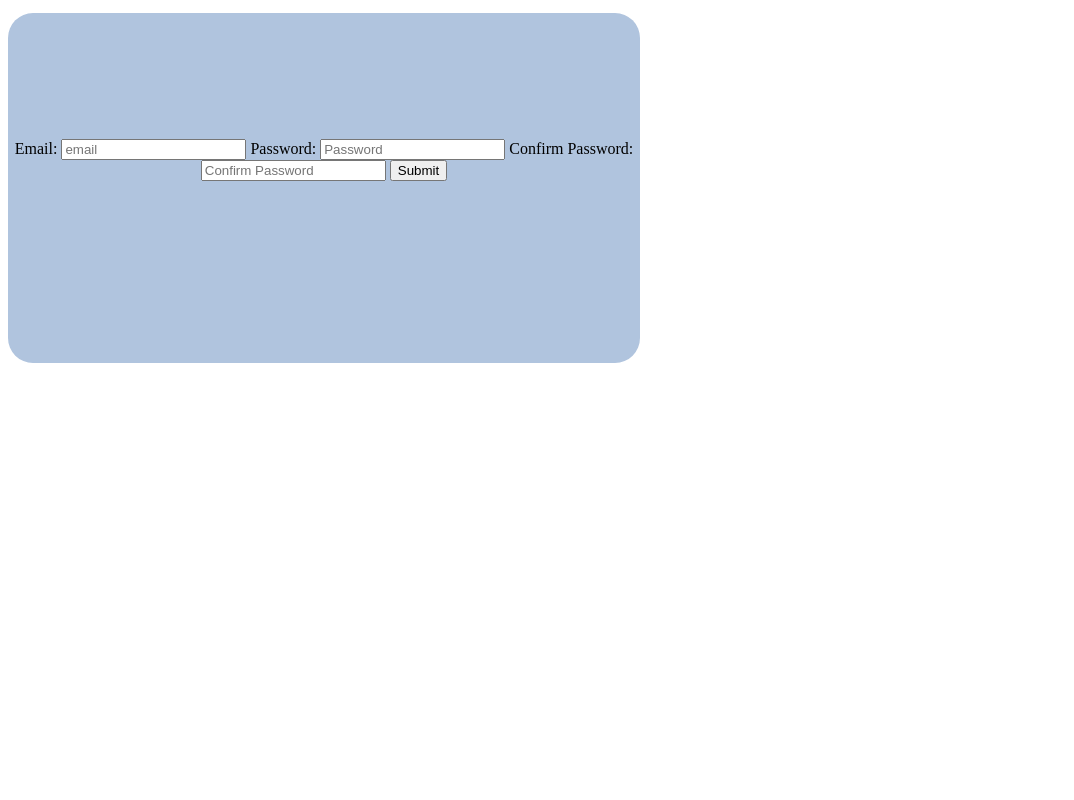
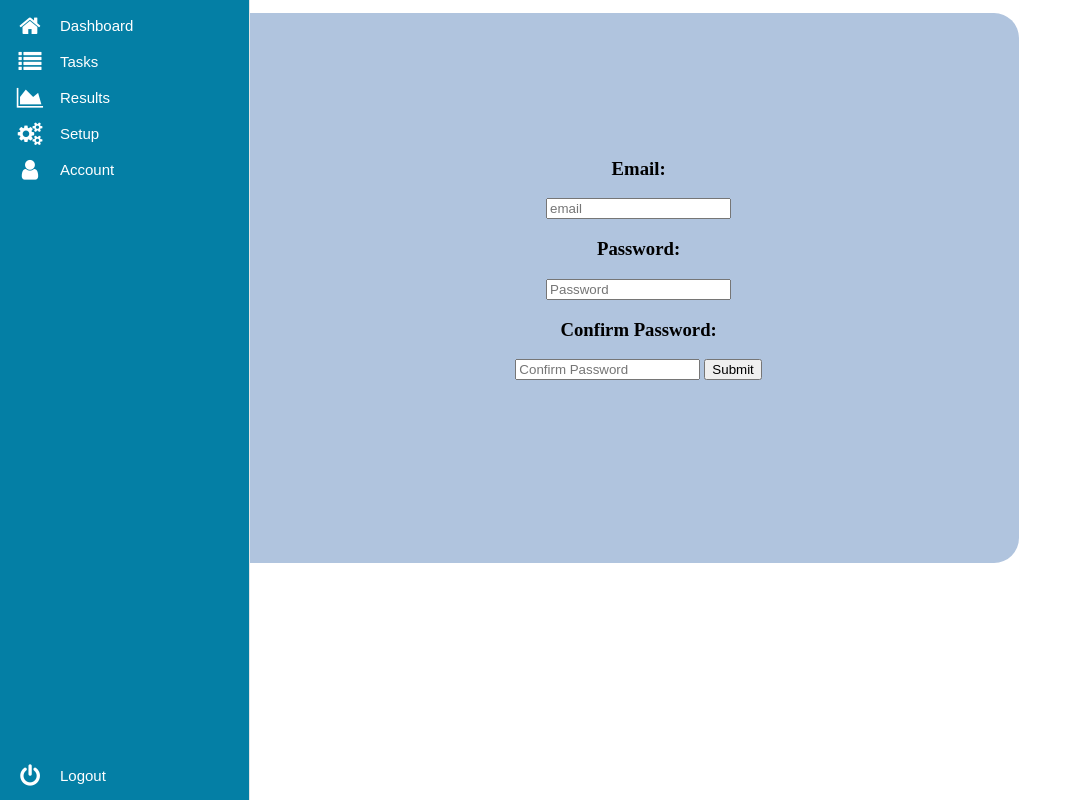
Before and after one commit to Bri997/accountability, a website: page Public/signup.html in a window 1280 px wide. Shown: the whole page, without its empty margins (0-1074 px from the left). Drawn offline with nearby package versions, Linux system fonts and the light colour scheme; a web font is replaced by a local one.

Commit message:
front end

```diff
--- a/Public/signup.html
+++ b/Public/signup.html
@@ -10,11 +10,78 @@
 </head>
 <body>
 
+    <!-- Sidebar and Navi -->
+    <div class="area"></div>
+    <nav class="main-menu">
+            <ul>
+                <li>
+                    <a href="dashboard.html">
+                        <i class="fa fa-home fa-2x"></i>
+                        <span class="nav-text">
+                            Dashboard
+                        </span>
+                    </a>
+
+                </li>
+
+
+                <li class="has-subnav">
+                    <a href="#">
+                       <i class="fa fa-list fa-2x"></i>
+                        <span class="nav-text">
+                            Tasks
+                        </span>
+                    </a>
+
+                </li>
+
+
+                <li>
+                    <a href="#">
+                            <i class="fa fa-area-chart fa-2x"></i>
+                        <span class="nav-text">
+                            Results
+                        </span>
+                    </a>
+                </li>
+
+                <li>
+                   <a href="setup.html">
+                       <i class="fa fa-cogs fa-2x"></i>
+                        <span class="nav-text">
+                            Setup
+                        </span>
+                    </a>
+                </li>
+
+                <li>
+                        <a href="signup.html">
+                                <i class="fa fa-user fa-2x"></i>
+                            <span class="nav-text">
+                               Account
+                            </span>
+                        </a>
+                    </li>
+
+            </ul>
+
+            <ul class="logout">
+                <li>
+                   <a href="index.html">
+                         <i class="fa fa-power-off fa-2x"></i>
+                        <span class="nav-text">
+                            Logout
+                        </span>
+                    </a>
+                </li>
+            </ul>
+        </nav>
+
     <div class = "signUpForum">
-       Email: <input type = "email" placeholder = "email">
-        Password: <input type = "password" placeholder = "Password">
-        Confirm Password: <input type = "confirmPassword" placeholder = "Confirm Password">
-        <button type = "submit">Submit</button>
+        <h3>Email:</h3> <input class = "signUpEmail" placeholder = "email">
+        <h3>Password:</h3> <input class = "signUpPassword" placeholder = "Password">
+        <h3>Confirm Password:</h3> <input class = "signUpConfirmPassword" placeholder = "Confirm Password">
+        <button class = "signUpSubmit" type = "signUpsubmit">Submit</button>
 </div>
 
 
--- a/Public/style.css
+++ b/Public/style.css
@@ -17,8 +17,9 @@
     text-align: center;
     padding-top: 10%;
     padding-bottom: 8%;
-    height: 350px;
-    width: 50%;
+    padding-left: 250px;
+    height: 550px;
+    width: 80%;
     margin: 0, auto;
     border-radius: 25px;
     margin-bottom: 1%;
@@ -294,3 +295,7 @@ height: 100%;
       border-bottom: none;
     }
   }
+
+  .logIn {
+      padding-left: 250px;
+  }
--- a/taskRouter.js
+++ b/taskRouter.js
@@ -49,7 +49,7 @@ router.get('/', (req, res) => {
 
 
 
-router.post('/', auth, jsonParser, (req, res) => {
+router.post('/',  jsonParser, (req, res) => {
 
     const requiredFields = ['taskName', 'timeCommit'];
     for (let i = 0; i < requiredFields.length; i++){
```
Also changed, not shown: Public/dashboard.html (+10 -13 lines), Public/dashboard.js (+24 -27 lines), Public/login.html (+72 -6 lines).
